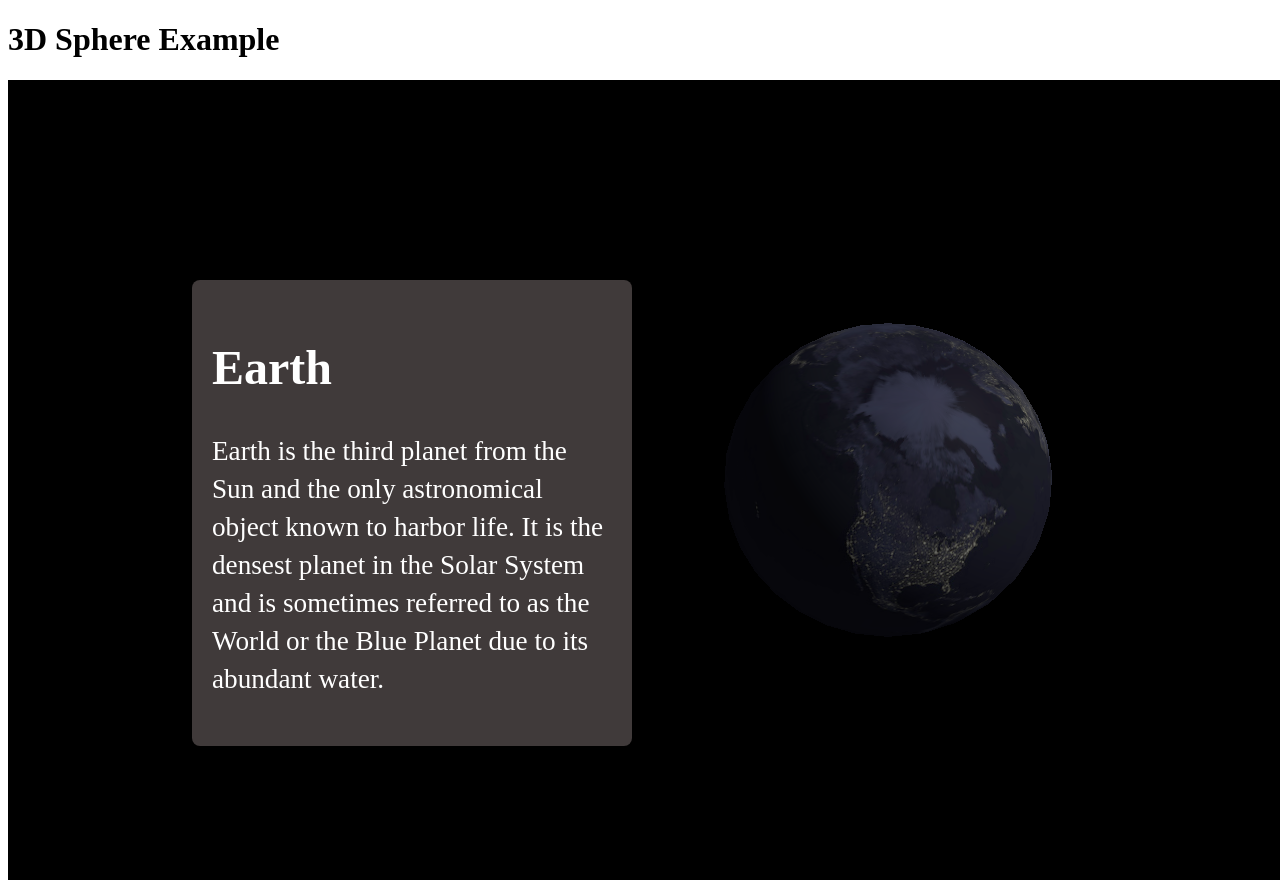
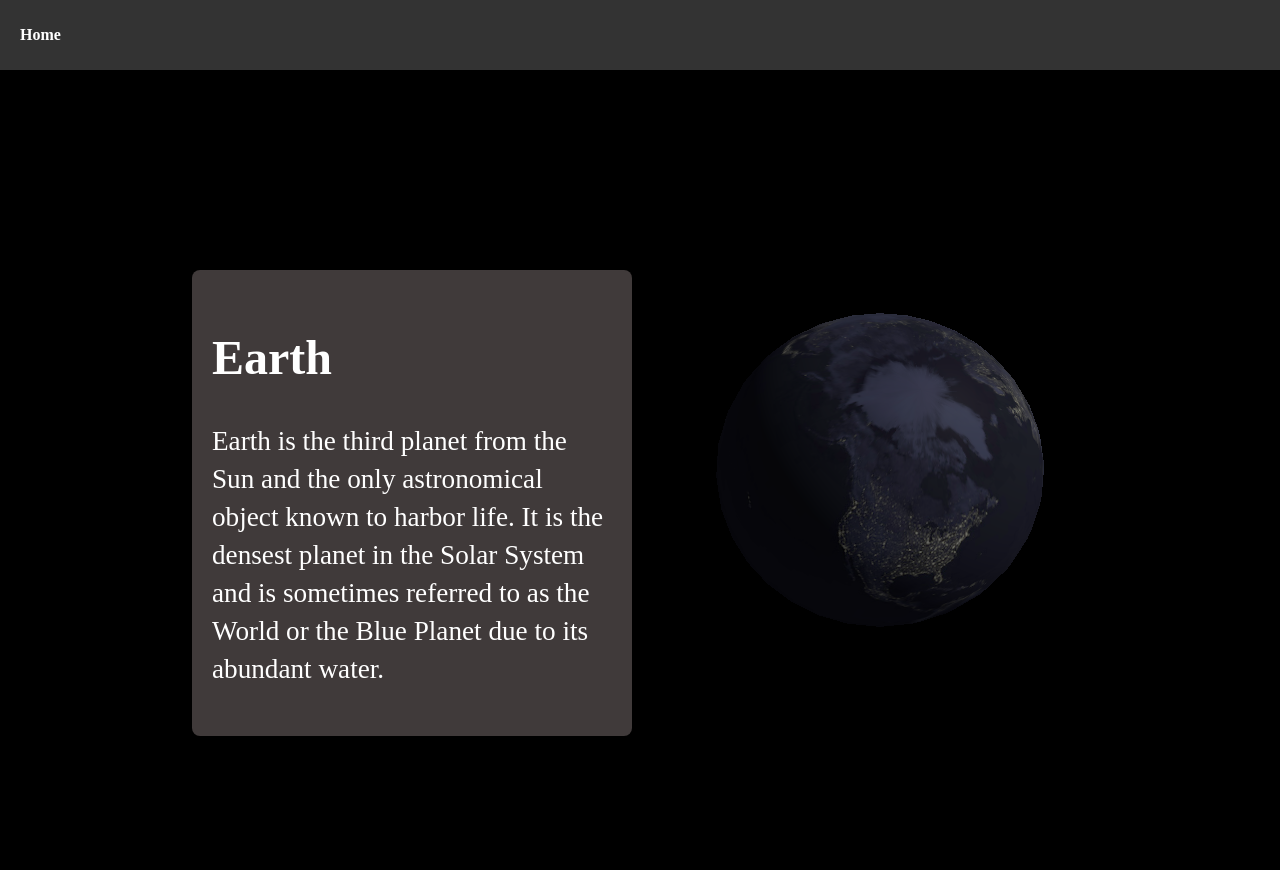
Before and after one commit to DwijanX/astronomyPage, a React (Vite) app: page / in a window 1280 px wide. Built offline with nearby package versions, Linux system fonts and the light colour scheme.

Commit message:
modified component structure to separate view

```diff
--- a/package.json
+++ b/package.json
@@ -15,6 +15,7 @@
   "dependencies": {
     "react": "^18.2.0",
     "react-dom": "^18.2.0",
+    "react-router-dom": "^6.15.0",
     "three": "^0.156.0"
   },
   "devDependencies": {
--- a/src/App.jsx
+++ b/src/App.jsx
@@ -1,18 +1,24 @@
-import { useState } from 'react'
-import './App.css'
-import PlanetSection from './views/planetarySection/planetarySection'
+// App.js (or Main.js)
+import React from 'react';
+import {
+  createBrowserRouter,
+  RouterProvider,
+} from "react-router-dom";
+import Navbar from './components/Navbar';
+import PlanetView from './views/planetarySection/planetsView';
+import "./styles.css"
+// Import other view components if you have more views
 
 function App() {
-  const [count, setCount] = useState(0)
-
+  const router = createBrowserRouter([
+    {
+      path: "/",
+      element: <PlanetView></PlanetView>,
+    },
+  ]);
   return (
-    <>
-      <header className="App-header">
-        <h1>3D Sphere Example</h1>
-        <PlanetSection></PlanetSection>
-      </header>
-    </>
-  )
+    <RouterProvider router={router} />
+  );
 }
 
-export default App
+export default App;
--- /dev/null
+++ b/src/components/Navbar.jsx
@@ -0,0 +1,17 @@
+// Navbar.js
+
+import React from 'react';
+import { Link } from 'react-router-dom';
+
+function Navbar() {
+  return (
+    <nav className="navbar"> {/* Apply the 'navbar' class */}
+      <ul>
+        <li><Link to="/">Home</Link></li>
+        {/* Add more navigation links as needed */}
+      </ul>
+    </nav>
+  );
+}
+
+export default Navbar;
--- a/src/views/planetarySection/planetarySection.jsx
+++ b/src/components/planetarySection.jsx
@@ -1,7 +1,6 @@
 import React from 'react';
-import Planet from '../../components/Planet';
-import PlanetDescription from '../../components/PlanetDescription';
-import "./planetarySectionStyles.css"
+import Planet from './Planet';
+import PlanetDescription from './PlanetDescription';
 const PlanetSection = () => {
   const earthInfo = {
     name: 'Earth',
--- a/src/views/planetarySection/planetarySectionStyles.css
+++ b/src/styles.css
@@ -1,4 +1,7 @@
 /* styles.css (or your preferred stylesheet) */
+body{
+    margin: 0;
+}
 .planet-section {
     display: flex;
     justify-content: flex-start; /* Align content to the left */
@@ -42,3 +45,36 @@
     transform: scale(1.02); /* Slightly scale up the box on hover */
 
   }
+
+
+/*NAVBAR*/
+.navbar {
+    background-color: #333; /* Background color for the Navbar */
+    color: #fff; /* Text color for links */
+    padding: 10px 20px; /* Padding for Navbar content */
+    box-shadow: 0px 2px 4px rgba(0, 0, 0, 0.1); /* Add a subtle shadow */
+  }
+
+  .navbar ul {
+    list-style: none; /* Remove list bullets */
+    padding: 0;
+  }
+
+  .navbar li {
+    display: inline-block; /* Display links horizontally */
+    margin-right: 20px; /* Spacing between links */
+  }
+
+  .navbar a {
+    text-decoration: none; /* Remove underline from links */
+    color: #fff; /* Text color for links */
+    font-weight: bold; /* Bold font for links */
+    transition: color 0.3s; /* Smooth color transition on hover */
+  }
+
+  .navbar a:hover {
+    color: #ff9900; /* Color change on hover */
+  }
+
+
+/**/
--- /dev/null
+++ b/src/views/planetarySection/planetsView.jsx
@@ -0,0 +1,15 @@
+import React from 'react';
+import PlanetSection from '../../components/planetarySection';
+import Navbar from '../../components/Navbar';
+const PlanetView = () => {
+
+
+  return (
+    <div >
+        <Navbar></Navbar>
+      <PlanetSection></PlanetSection>
+    </div>
+  );
+};
+
+export default PlanetView;
```
Also changed, not shown: 1 other file (tests, documents, lock files or other folders).
